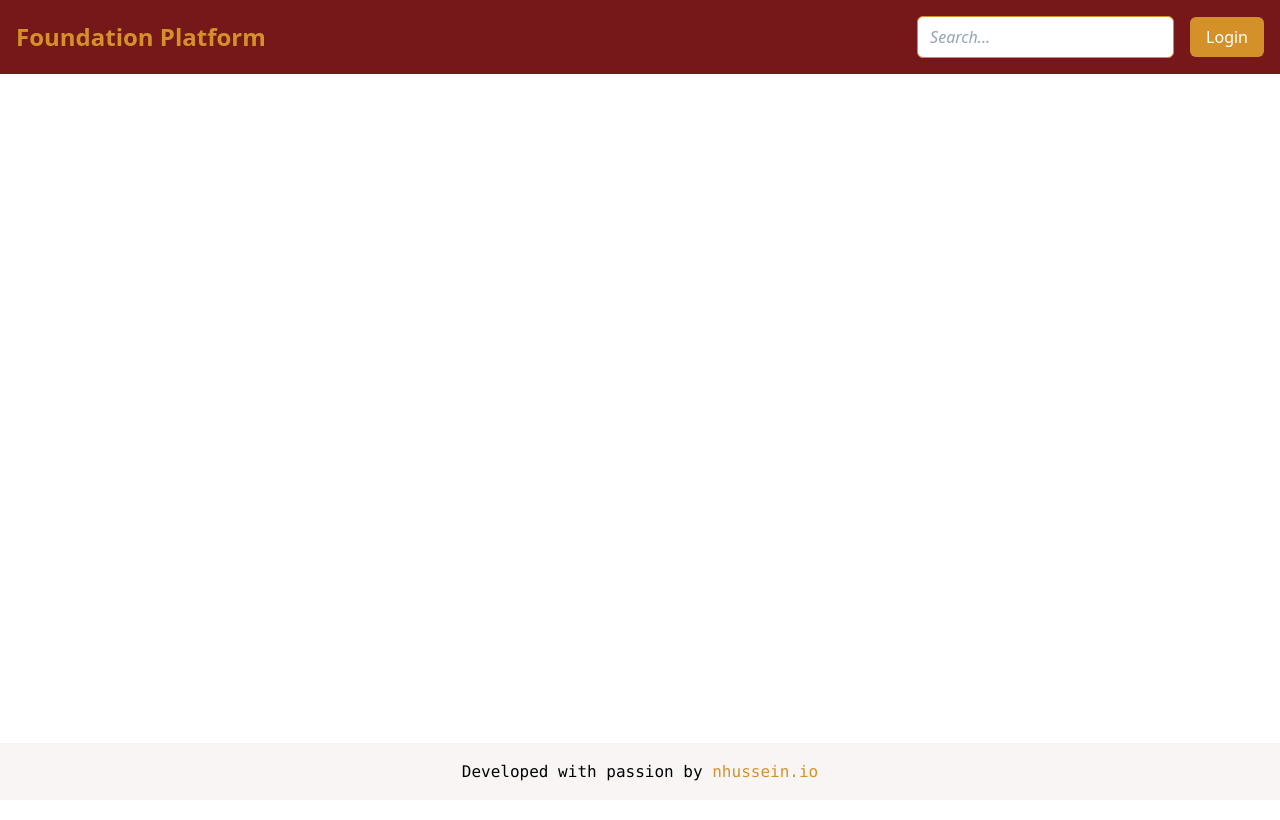
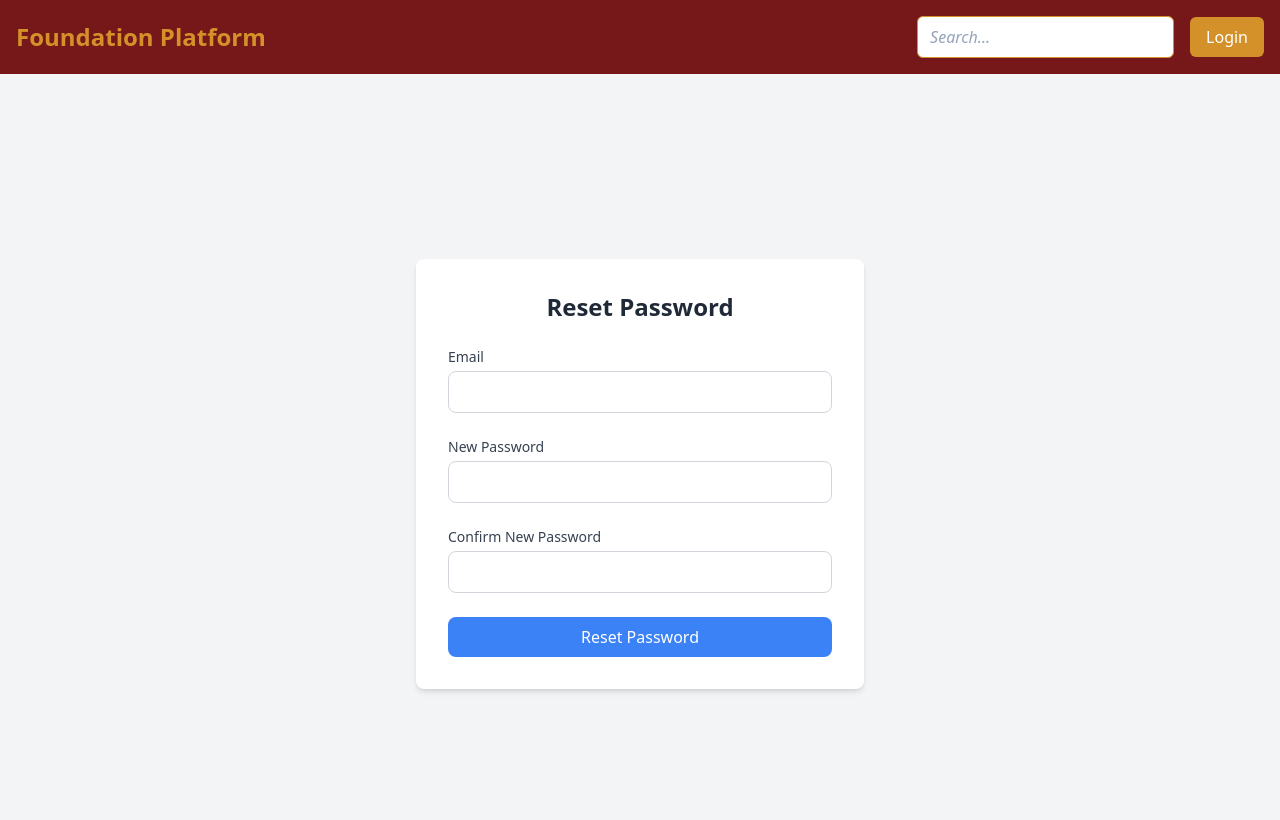
Before and after one commit to Mawaheb-platform/Mawaheb-fontend, a React (Create React App) app: page /reset-password/1 in a window 1280 px wide. Shown: the top 820 px of the page. Built offline with nearby package versions, Linux system fonts and the light colour scheme.

Commit message:
feat: password recovery

```diff
--- a/src/App.js
+++ b/src/App.js
@@ -7,7 +7,7 @@ import About from "./pages/About";
 import Profile from "./pages/Profile";
 import Contact from "./pages/Contact";
 import Login from "./pages/Login";
-import Register from "./pages/Register";
+import Signup from "./pages/Signup";
 // import StudentReport from "./pages/StudentReport";
 import StudentCourse from "./pages/Course";
 import StudentEvent from "./pages/Event";
@@ -33,6 +33,7 @@ import StudentDetails from "./pages/adminDashboard/StudentDetails";
 import { useSelector } from "react-redux";
 import CreateTicket from "./pages/CreateTicket";
 import TicketList from "./pages/TicketList";
+import NotFound from "./pages/404";
 
 function App() {
   const isLoggedIn = useSelector((state) => state.auth.token);
@@ -50,7 +51,7 @@ function App() {
           <Route path="/profile" element={<Profile />} />
           <Route path="/contact" element={<Contact />} />
           <Route path="/login" element={<Login />} />
-          <Route path="/register" element={<Register />} />
+          <Route path="/signup" element={<Signup />} />
           {/* <Route path="/student/report" element={<StudentReport />} /> */}
           <Route path="/student/courses" element={<StudentCourse />} />
           <Route path="/student/events" element={<StudentEvent />} />
@@ -75,16 +76,17 @@ function App() {
             path="/student/financial-report"
             element={<FinancialReport />}
           />
-          <Route path="/reset-password" element={<ResetPassword />} />
+          <Route path="/reset-password/:token" element={<ResetPassword />} />
           <Route path="/student-report" element={<StudentReportPage />} />
           <Route path="/my-reports" element={<StudentReportList />} />
           <Route path="/student/university" element={<University />} />
           <Route path="/student/details" element={<StudentDetails />} />
           <Route path="/create-ticket" element={<CreateTicket />} />
           <Route path="/ticket-list" element={<TicketList />} />
+          <Route path="/*" element={<NotFound/>} />
         </Routes>
       </main>
-      <Footer />
+      {/* <Footer /> */}
     </div>
   );
 }
--- a/src/pages/404.js
+++ b/src/pages/404.js
@@ -8,3 +8,5 @@ const NotFound = () => {
         </div>
     )
 }
+
+export default NotFound;
--- a/src/pages/ForgotPassword.js
+++ b/src/pages/ForgotPassword.js
@@ -4,15 +4,23 @@ const ForgotPassword = () => {
   const [email, setEmail] = useState("");
   const [message, setMessage] = useState("");
   const [error, setError] = useState("");
+  const [success, setSuccess] = useState("");
+
+  // validate email
+  const validateEmail = (email) => {
+    const re = /^[^\s@]+@[^\s@]+\.[^\s@]+$/;
+    return re.test(String(email).toLowerCase());
+  }
 
   const handleSubmit = async (e) => {
     e.preventDefault();
-    setMessage("");
-    setError("");
-
+    if (!validateEmail(email)) {
+      setError("Invalid email address");
+      return;
+    }
     try {
       const response = await fetch(
-        `${process.env.REACT_APP_API_URL}/user/forgot-password`,
+        `${process.env.REACT_APP_API_URL}/auth/forgot-password`,
         {
           // Update this URL to match your backend
           method: "POST",
@@ -21,14 +29,21 @@ const ForgotPassword = () => {
           },
           body: JSON.stringify({ email }),
         }
-      );
+      )
+      .then((response) => {
+        if (!response.ok) {
+          if (response.status === 404) {
+            throw new Error("Email is not found!")
+          } else {
+            throw new Error("Server error")
+          }
+        }
+        return response.json();
+      })
+      .then((data) => {
+        setSuccess("Email sent Successfully!!")
+      })
 
-      const data = await response.json();
-      if (response.ok) {
-        setMessage(data.msg);
-      } else {
-        setError(data.msg || "Something went wrong");
-      }
     } catch (error) {
       setError("Failed to send reset email");
     }
--- a/src/pages/Login.js
+++ b/src/pages/Login.js
@@ -13,17 +13,13 @@ const Login = () => {
     password: "",
   });
 
-  const [showModal, setShowModal] = useState(false);
-  const [modalMessage, setModalMessage] = useState("");
-  const [errorMessage, setErrorMessage] = useState("");
+  const [error, setError] = useState("");
+  const [success, setSuccess] = useState('');
 
-  const isMounted = useRef(true);
-
-  useEffect(() => {
-    return () => {
-      isMounted.current = false;
-    };
-  }, []);
+  const validateEmail = (email) => {
+    const re = /^[^\s@]+@[^\s@]+\.[^\s@]+$/;
+    return re.test(String(email).toLowerCase());
+  };
 
   const handleChange = (e) => {
     setFormData({
@@ -34,8 +30,12 @@ const Login = () => {
 
   const handleSubmit = async (e) => {
     e.preventDefault();
+    if (!validateEmail(formData.email)) {
+      setError("Invalid email address");
+      return;
+    }
     try {
-      const response = await fetch(`${process.env.REACT_APP_API_URL}/user/login`, {
+      const response = await fetch(`${process.env.REACT_APP_API_URL}/auth/login`, {
         method: "POST",
         headers: {
           "Content-Type": "application/json",
@@ -44,19 +44,13 @@ const Login = () => {
       });
       const data = await response.json();
       if (response.ok) {
-        if (isMounted.current) {
-          setModalMessage("Login successful");
-          setShowModal(true);
+          setSuccess("Login successfully!");
           const { token } = data;
           const user = { id: data.user.id, role: data.user.role, email: data.user.email };
           dispatch(login({ token, user }));
           navigate('/');
-        }
       } else {
-        if (isMounted.current) {
-          setModalMessage(data.message);
-          setShowModal(true);
-        }
+          setError(data.message || "An error occurred while login!");
       }
     } catch (error) {
       console.error("Error logging in:", error);
@@ -69,6 +63,8 @@ const Login = () => {
         <h2 className="text-3xl font-semibold text-center text-darkGray mb-6">
           Log In
         </h2>
+        {error && <div style={{ color: "red" }}>{error}</div>}
+        {success && <div style={{ color: "green" }}>{success}</div>}
         <form onSubmit={handleSubmit}>
           <div className="mb-4">
             <label
@@ -85,7 +81,6 @@ const Login = () => {
               onChange={handleChange}
               className="w-full px-3 py-2 rounded border border-gray-300 focus:outline-none focus:border-gold"
             />
-            {errorMessage && <p className="text-sm text-red-500">{errorMessage}</p>}
           </div>
           <div className="mb-4">
             <label
@@ -121,19 +116,12 @@ const Login = () => {
         <div className="mt-4 text-center">
           <p className="text-sm text-gray-700">
             Don't have an account?{" "}
-            <Link to="/register" className="text-gold">
+            <Link to="/signup" className="text-gold">
               Register here
             </Link>
           </p>
         </div>
       </div>
-      {showModal && (
-        <PopupModal
-          message={modalMessage}
-          type={typeof modalMessage === 'string' && modalMessage.includes("success") ? "success" : "failed"}
-          onClose={() => setShowModal(false)}
-        />
-      )}
     </div>
   );
 };
--- a/src/pages/ResetPassword.js
+++ b/src/pages/ResetPassword.js
@@ -1,83 +1,110 @@
 // src/ResetPassword.js
 import React, { useState } from 'react';
-import { useParams } from 'react-router-dom';
+import { useNavigate, useParams } from 'react-router-dom';
 
 function ResetPassword() {
   const { token } = useParams();
-  const [password, setPassword] = useState('');
+  const [email, setEmail] = useState("");
+  const [newPassword, setNewPassword] = useState("");
   const [confirmPassword, setConfirmPassword] = useState('');
-  const [message, setMessage] = useState('');
+  const [success, setSuccess] = useState('');
   const [error, setError] = useState('');
-
-  const handleSubmit = async (e) => {
+  const navigate = useNavigate();
+  const handleResetPassword = async (e) => {
     e.preventDefault();
 
-    if (password !== confirmPassword) {
+    if (newPassword !== confirmPassword) {
       setError('Passwords do not match');
       return;
     }
 
     try {
-      const response = await fetch(`${process.env.REACT_APP_API_URL}/user/reset-password/${token}`, {
+      const response = await fetch(`${process.env.REACT_APP_API_URL}/auth/reset-password/${token}`, {
         method: 'POST',
         headers: {
           'Content-Type': 'application/json',
         },
-        body: JSON.stringify({ password }),
+        body: JSON.stringify({ newPassword }),
       });
 
       const data = await response.json();
 
-      if (response.ok) {
-        setMessage(data.msg);
-        setError('');
+      if (!response.ok) {
+        // Handle server errors
+        setError(data.message || "Something went wrong");
+        navigate('/login');
       } else {
-        setMessage('');
-        setError(data.msg);
+        // Reset successful
+        setSuccess("Password reset successful!");
+        setEmail("");
+        setNewPassword("");
+        setConfirmPassword("");
       }
-    } catch (err) {
-      setMessage('');
-      setError('An error occurred while resetting the password.');
+    } catch (error) {
+      console.error("Error resetting password:", error);
+      setError("Failed to reset password. Please try again.");
     }
   };
 
   return (
     <div className="min-h-screen flex items-center justify-center bg-gray-100">
-      <div className="bg-white p-8 rounded-lg shadow-lg w-full max-w-md">
-        <h2 className="text-2xl font-bold mb-6 text-center">Reset Password</h2>
-        {message && <div className="bg-green-100 text-green-700 p-4 mb-4 rounded">{message}</div>}
-        {error && <div className="bg-red-100 text-red-700 p-4 mb-4 rounded">{error}</div>}
-        <form onSubmit={handleSubmit} className="space-y-6">
+      <div className="bg-white p-8 rounded-lg shadow-md w-full max-w-md">
+        <h1 className="text-2xl font-semibold text-center mb-6 text-gray-800">
+          Reset Password
+        </h1>
+        {error && <p className="text-red-500 text-center mb-4">{error}</p>}
+        {success && <p className="text-green-500 text-center mb-4">{success}</p>}
+        <form onSubmit={handleResetPassword} className="space-y-6">
+          {/* Email Field */}
           <div>
-            <label htmlFor="password" className="block text-sm font-medium text-gray-700">
+            <label className="block text-sm font-medium text-gray-700 mb-1">
+              Email
+            </label>
+            <input
+              type="email"
+              name="email"
+              value={email}
+              onChange={(e) => setEmail(e.target.value)}
+              required
+              className="block w-full px-4 py-2 border border-gray-300 rounded-lg text-gray-900 focus:ring-blue-500 focus:border-blue-500"
+            />
+          </div>
+
+          {/* New Password Field */}
+          <div>
+            <label className="block text-sm font-medium text-gray-700 mb-1">
               New Password
             </label>
             <input
               type="password"
-              id="password"
-              value={password}
-              onChange={(e) => setPassword(e.target.value)}
+              name="password"
+              value={newPassword}
+              onChange={(e) => setNewPassword(e.target.value)}
               required
-              className="mt-1 block w-full px-3 py-2 border border-gray-300 rounded-md shadow-sm placeholder-gray-400 focus:outline-none focus:ring-indigo-500 focus:border-indigo-500 sm:text-sm"
+              className="block w-full px-4 py-2 border border-gray-300 rounded-lg text-gray-900 focus:ring-blue-500 focus:border-blue-500"
             />
           </div>
+
+          {/* Confirm Password Field */}
           <div>
-            <label htmlFor="confirmPassword" className="block text-sm font-medium text-gray-700">
-              Confirm Password
+            <label className="block text-sm font-medium text-gray-700 mb-1">
+              Confirm New Password
             </label>
             <input
               type="password"
-              id="confirmPassword"
+              name="confirmPassword"
               value={confirmPassword}
               onChange={(e) => setConfirmPassword(e.target.value)}
               required
-              className="mt-1 block w-full px-3 py-2 border border-gray-300 rounded-md shadow-sm placeholder-gray-400 focus:outline-none focus:ring-indigo-500 focus:border-indigo-500 sm:text-sm"
+              className="block w-full px-4 py-2 border border-gray-300 rounded-lg text-gray-900 focus:ring-blue-500 focus:border-blue-500"
             />
           </div>
+
+          {/* Submit Button */}
           <div>
             <button
               type="submit"
-              className="w-full flex justify-center py-2 px-4 border border-transparent rounded-md shadow-sm text-sm font-medium text-white bg-indigo-600 hover:bg-mutedGold focus:outline-none focus:ring-2 focus:ring-offset-2 focus:ring-indigo-500"
+              className="w-full bg-blue-500 text-white py-2 px-4 rounded-lg hover:bg-blue-600 transition duration-300"
             >
               Reset Password
             </button>
--- a/src/pages/Register.js
+++ b/src/pages/Signup.js
@@ -1,17 +1,20 @@
 import React, { useState } from "react";
-import { Link } from "react-router-dom";
-import PopupModal from "../components/ui/PopupModal";
+import { Link, useNavigate } from "react-router-dom";
 
-const Register = () => {
+const Signup = () => {
   const [formData, setFormData] = useState({
     name: "",
     email: "",
     password: "",
   });
-  const [showModal, setShowModal] = useState(false); // State for showing/hiding the modal
-  const [modalMessage, setModalMessage] = useState(""); // State for the modal message
-  const [registrationSuccess, setRegistrationSuccess] = useState(false); // State for tracking registration success
-  const [errorMessage, setErrorMessage] = useState("");
+  const navigate = useNavigate();
+  const [success, setSuccess] = useState(""); // State for tracking registration success
+  const [error, setError] = useState("");
+
+  const validateEmail = (email) => {
+    const re = /^[^\s@]+@[^\s@]+\.[^\s@]+$/;
+    return re.test(String(email).toLowerCase());
+  };
 
   const handleChange = (e) => {
     setFormData({
@@ -22,9 +25,14 @@ const Register = () => {
 
   const handleSubmit = async (e) => {
     e.preventDefault();
+    if (!validateEmail(formData.email)) {
+      setError("Invalid email address");
+      return;
+    }
+
     try {
       const response = await fetch(
-        `${process.env.REACT_APP_API_URL}/user/register`,
+        `${process.env.REACT_APP_API_URL}/auth/signup`,
         {
           method: "POST",
           headers: {
@@ -35,14 +43,10 @@ const Register = () => {
       );
       const data = await response.json();
       if (response.ok) {
-        // Registration successful, set success message and show modal
-        setModalMessage(data.msg);
-        setShowModal(true);
-        setRegistrationSuccess(true);
+        setSuccess("Signup successfully!!");
+        navigate("/login");
       } else {
-         // Registration failed, set error message and show modal
-         setModalMessage(data.errors.msg);
-         setShowModal(true);
+        setError(data.message || "An error occurred during signup!!");
       }
     } catch (error) {
       console.error("Error registering:", error);
@@ -55,6 +59,8 @@ const Register = () => {
         <h2 className="text-3xl font-semibold text-center text-darkGray mb-6">
           Register
         </h2>
+        {error && <div style={{ color: "red" }}>{error}</div>}
+        {success && <div style={{ color: "green" }}>{success}</div>}
         <form onSubmit={handleSubmit}>
           <div className="mb-4">
             <label
@@ -87,7 +93,7 @@ const Register = () => {
               onChange={handleChange}
               className="w-full px-3 py-2 rounded border border-gray-300 focus:outline-none focus:border-gold"
             />
-            {errorMessage && <p className="text-sm text-red-500">{errorMessage}</p>}
+            {/* {errorMessage && <p className="text-sm text-red-500">{errorMessage}</p>}/ */}
           </div>
           <div className="mb-4">
             <label
@@ -121,16 +127,8 @@ const Register = () => {
           </p>
         </div>
       </div>
-      {showModal && (
-        <PopupModal
-          message={modalMessage}
-          type={typeof modalMessage === 'string' && modalMessage.includes("success") ? "success" : "failed"}
-          button1={registrationSuccess}
-          onClose={() => setShowModal(false)}
-        />
-      )}
     </div>
   );
 };
 
-export default Register;
+export default Signup;
```
Also changed, not shown: src/pages/Home.js (+12 -9 lines).
